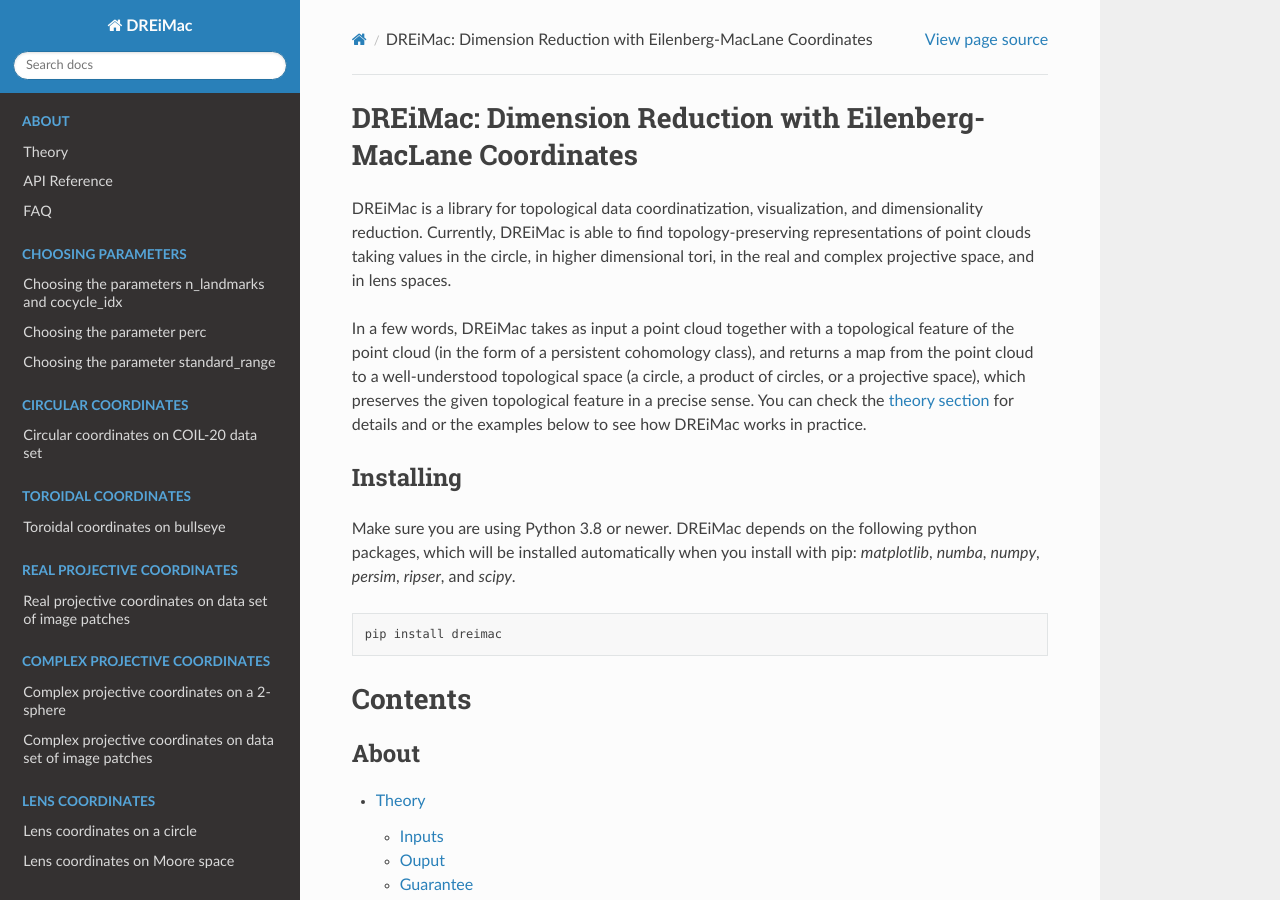
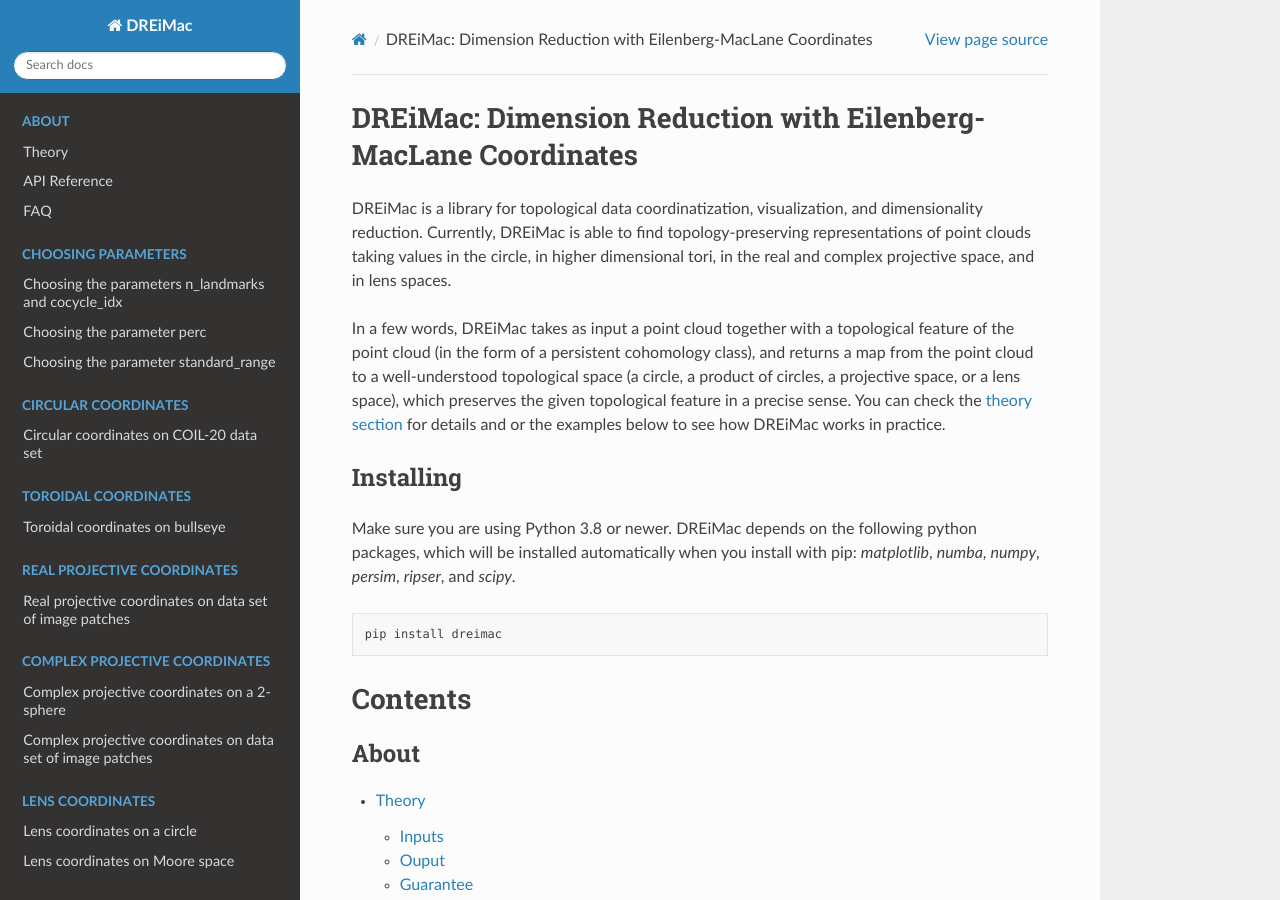
Before and after one commit to scikit-tda/DREiMac, a Sphinx documentation site: the page built from docs/index.rst, in a window 1280 px wide and 900 px high. Built offline with Sphinx 7.4.7 and the Read the Docs theme 2.0.0, drawn with Linux system fonts in a browser that asks for light colours; pages that are not in the unit, such as notebooks, are missing from menus.

Commit message:
docs: add missing mention of new coordinates in readme and docs index page

```diff
--- a/docs/index.rst
+++ b/docs/index.rst
@@ -4,7 +4,7 @@
 DREiMac is a library for topological data coordinatization, visualization, and dimensionality reduction.
 Currently, DREiMac is able to find topology-preserving representations of point clouds taking values in the circle, in higher dimensional tori, in the real and complex projective space, and in lens spaces.
 
-In a few words, DREiMac takes as input a point cloud together with a topological feature of the point cloud (in the form of a persistent cohomology class), and returns a map from the point cloud to a well-understood topological space (a circle, a product of circles, or a projective space), which preserves the given topological feature in a precise sense.
+In a few words, DREiMac takes as input a point cloud together with a topological feature of the point cloud (in the form of a persistent cohomology class), and returns a map from the point cloud to a well-understood topological space (a circle, a product of circles, a projective space, or a lens space), which preserves the given topological feature in a precise sense.
 You can check the :ref:`theory section <theory>` for details and or the examples below to see how DREiMac works in practice.
 
 Installing
```
Also changed, not shown: README.md (+1 -1 lines).
